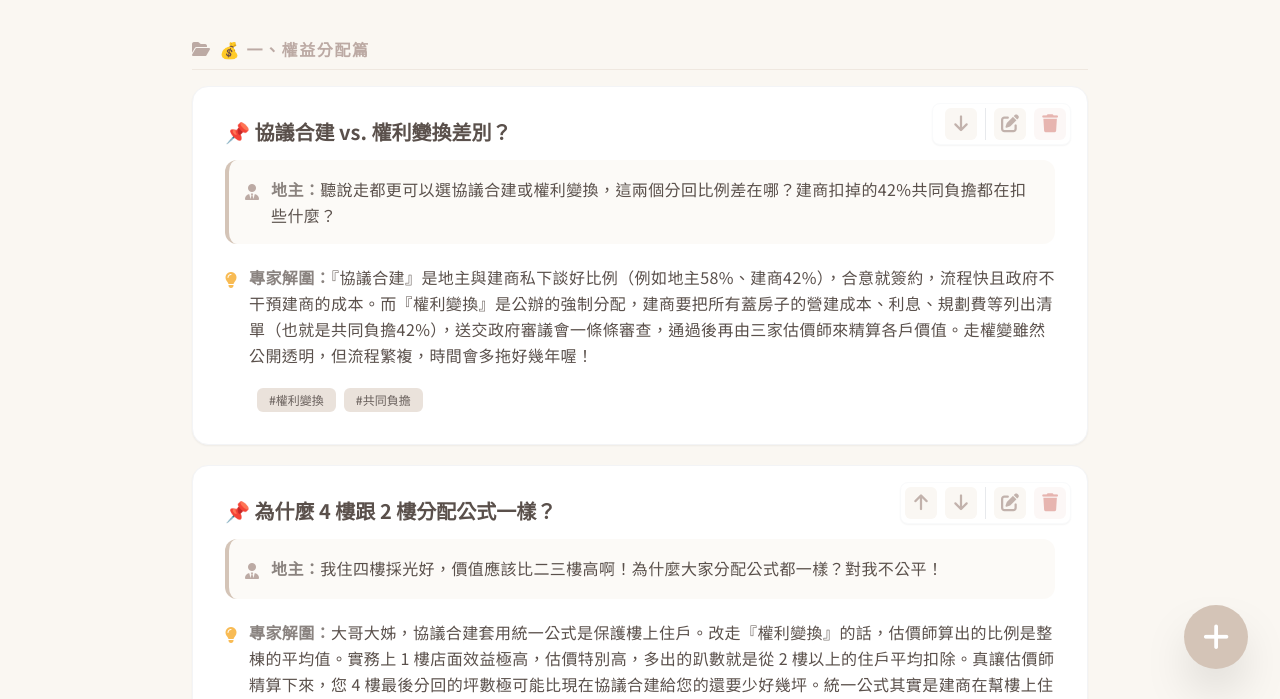
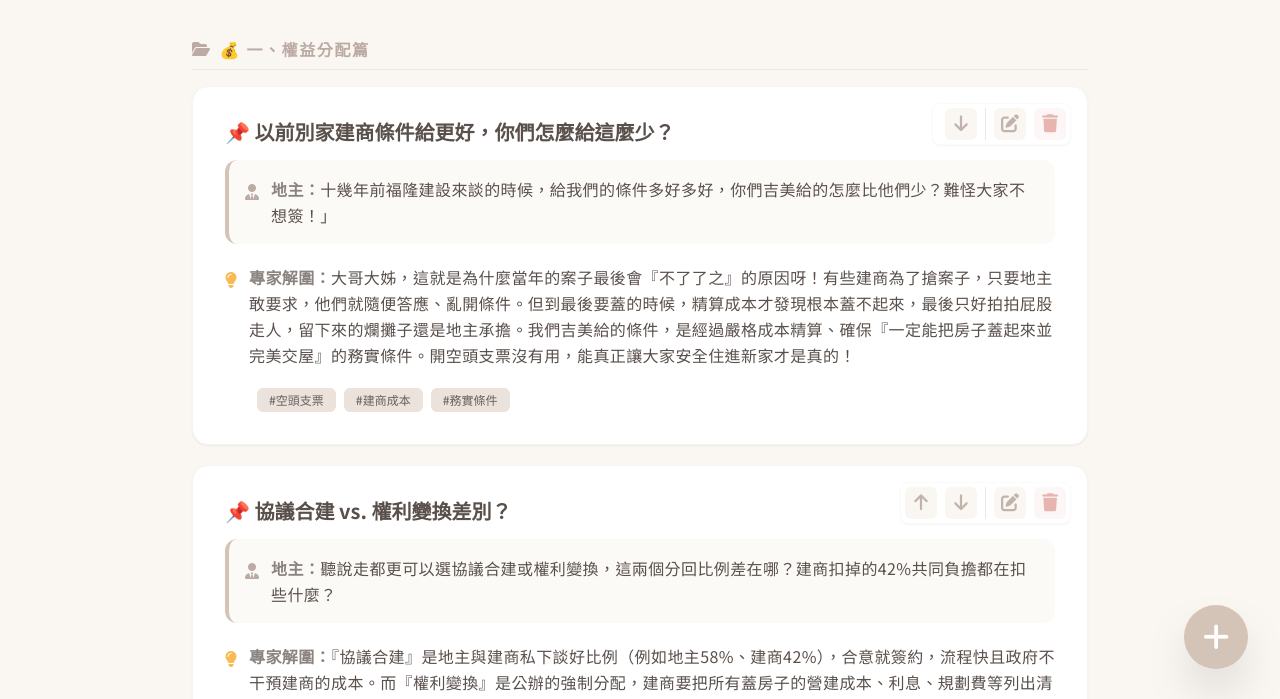
Before and after one commit to yociknows/expert-pm-pwa, a plain HTML site: page index.html in a window 1280 px wide. Shown: the part 99-798 px from the top of the page. Drawn offline with nearby package versions, Linux system fonts and the light colour scheme.

Commit message:
Update index.html

```diff
--- a/index.html
+++ b/index.html
@@ -106,6 +106,16 @@
              {
     "category": "💰 一、權益分配篇",
     "questions": [
+         {
+        "title": "以前別家建商條件給更好，你們怎麼給這麼少？",
+        "scenario": "十幾年前福隆建設來談的時候，給我們的條件多好多好，你們吉美給的怎麼比他們少？難怪大家不想簽！」",
+        "answer": "大哥大姊，這就是為什麼當年的案子最後會『不了了之』的原因呀！有些建商為了搶案子，只要地主敢要求，他們就隨便答應、亂開條件。但到最後要蓋的時候，精算成本才發現根本蓋不起來，最後只好拍拍屁股走人，留下來的爛攤子還是地主承擔。我們吉美給的條件，是經過嚴格成本精算、確保『一定能把房子蓋起來並完美交屋』的務實條件。開空頭支票沒有用，能真正讓大家安全住進新家才是真的！",
+        "tags": [
+          "#空頭支票",
+          "#建商成本",
+          "#務實條件"
+        ]
+      },
       {
         "title": "協議合建 vs. 權利變換差別？",
         "scenario": "聽說走都更可以選協議合建或權利變換，這兩個分回比例差在哪？建商扣掉的42%共同負擔都在扣些什麼？",
@@ -180,6 +190,17 @@
   {
     "category": "⚖️ 三、法規與流程篇",
     "questions": [
+    　{
+        "title": "達到 80% 門檻後，剩下 20% 釘子戶死不簽怎麼辦？",
+        "scenario": "如果我們好不容易談到 80% 同意門檻，那剩下 20% 釘子戶如果死都不同意怎麼辦？我們這幾年的整合不就依然在浪費時間？",
+        "answer": "絕對不會浪費時間！只要我們努力達到 80% 的法定門檻，就可以先送件報核。針對剩下不點頭的住戶，我們會依法將他們納入『權利變換』程序。實務上，必須依法完成至少『2 次私下協調』與『2 次公部門協調』，這四次程序走完大約需要 4 到 6 個月。如果四次協調後還是沒有共識，我們就可以合法申請政府『公權力介入代為拆除』。也就是說，計畫一旦核定，他們還是會被強制納入分配新屋，或是最終由政府依估價發給現金補償。有國家法律做後盾，案子一定走得下去！",
+        "tags": [
+          "#釘子戶處理",
+          "#代為拆除",
+          "#權利變換",
+          "#4次協調"
+        ]
+      },
       {
         "title": "社區適合走都更還是危老？",
         "scenario": "最近新聞天天在報危老重建，我們社區到底適合走都更還是危老？這兩個獎勵差在哪裡？",
```
